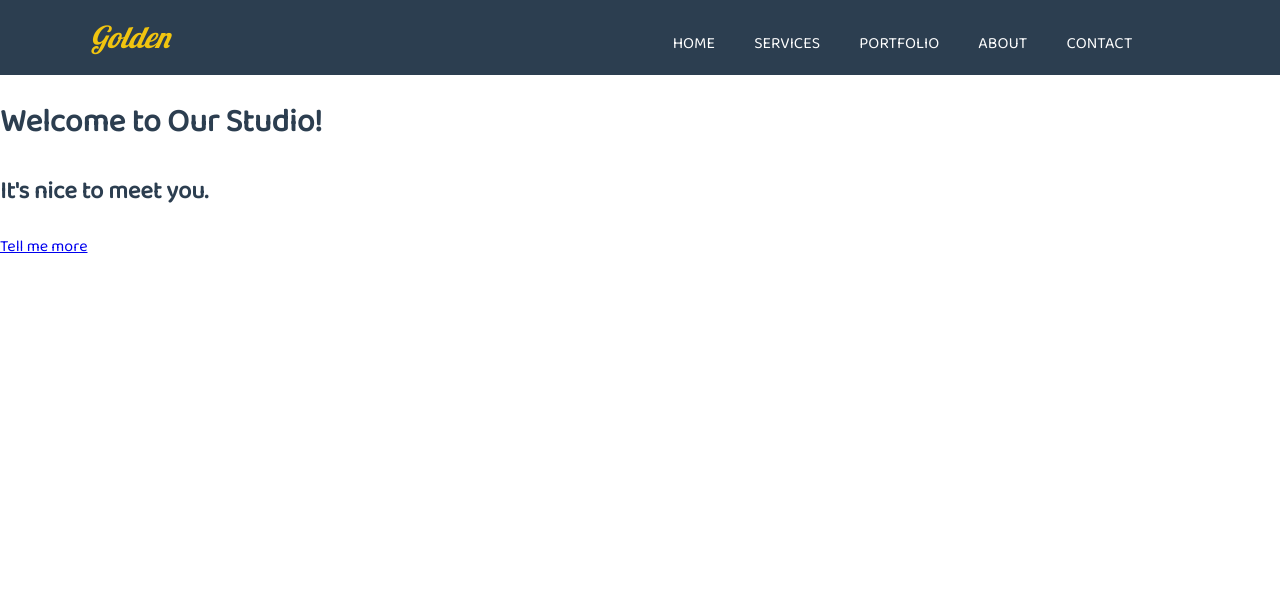
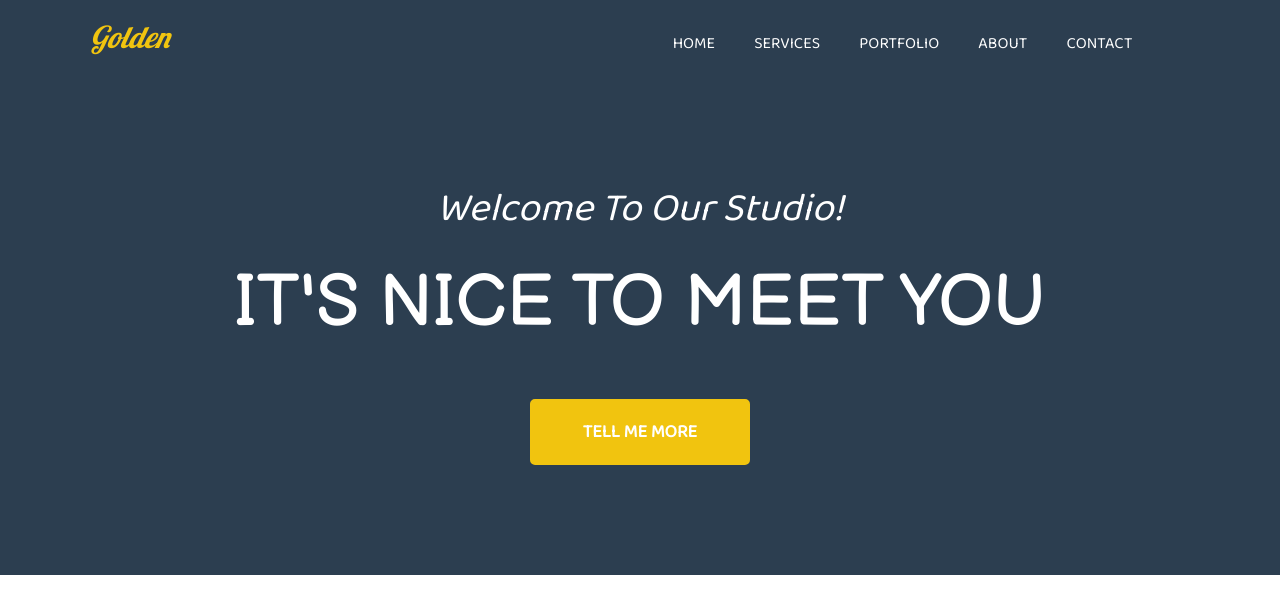
Before and after one commit to AKaszuba96/Modul_4_zadanie_task_runner, a website: page index.html in a window 1280 px wide. Drawn offline with Linux system fonts and the light colour scheme.

Commit message:
Add style for header

```diff
--- a/index.html
+++ b/index.html
@@ -39,12 +39,14 @@
 
         <header class="splash">
             <div class="splash-inner">
-                <h1 class="page-title">Welcome to Our Studio!</h1>
-                <h2 class="page-subtitle">It's nice to meet you.</h2>
-                <a href=# class="btn btn-one">Tell me more</a>
+                <h1 class="page-title">Welcome to our studio!</h1>
+                <h2 class="page-subtitle">It's nice to meet you</h2>
+                <a href=# class="btn">Tell me more</a>
             </div>
         </header>
 
 
+
+
     </body>
 </html>
--- a/sass/style.scss
+++ b/sass/style.scss
@@ -70,3 +70,57 @@ max-width: 1140px;
         }
     }
 }
+
+/* Header - splash */
+
+.splash {
+    background: $color-two;
+    /*background-image: url("images/header-photo.jpeg");*/
+    color: $color-one;
+    min-height: 500px;
+    display: flex;
+    text-align: center;
+
+
+    .splash-inner {
+        margin: auto; /* tyle wystarczy gdy masz ustawionego flexa w rodzicu */
+        max-width: 70%;
+
+        .page-title {
+            margin: 0;
+            font-size: 40px;
+            font-weight: 100;
+            line-height: 1.2;
+            font-style: italic;
+            text-transform: capitalize;
+        }
+
+        .page-subtitle {
+            margin: 10px 0;
+            font-weight: 300;
+            font-size: 72px;
+            font-family: $font-header;
+            text-transform: uppercase;
+        }
+
+        .btn {
+            display: inline-block;
+            min-width: 220px;
+            margin: 24px auto 0 auto;
+            padding: 16px;
+            border-radius: 5px;
+            font-family: $font-text;
+            font-size: 18px;
+            text-align: center;
+            text-decoration: none;
+            text-transform: uppercase;
+            font-weight: bold;
+            cursor: pointer;
+            border-width: 2px;
+            border-style: solid;
+            background: $color-main;
+            color: $color-one;
+            border-color: $color-main;
+        }
+    }
+}
```
Also changed, not shown: css/style.css, images/header-photo.jpeg (added), 1 other file.
